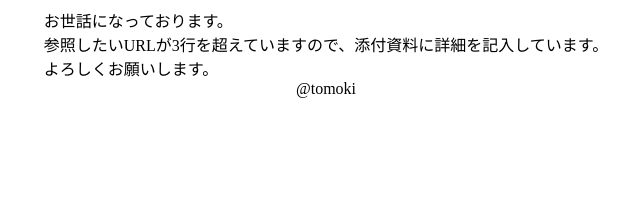
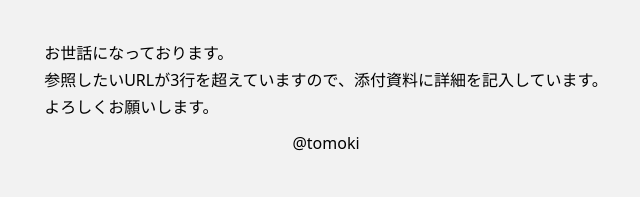
Before and after one commit to tomoki-ReleasedMSG/Univ.io, a plain HTML site: page index.html in a window 1280 px wide. Shown: the whole page, without its empty margins (314-954 px from the left). Drawn offline with Linux system fonts and the light colour scheme.

Commit message:
Update index.html

```diff
--- a/index.html
+++ b/index.html
@@ -1,10 +1,44 @@
+<!DOCTYPE html>
+<html lang="ja">
+<head>
+  <meta charset="UTF-8">
+  <meta name="viewport" content="width=device-width, initial-scale=1">
+  <title>Message</title>
+  <style>
+    body {
+      margin: 0;
+      padding: 40px 0;
+      font-family: system-ui, sans-serif;
+      background: #f2f2f2;
+    }
+
+    /* 本文ブロック：一番長い行にフィットして中央配置 */
+    .message {
+      width: fit-content;
+      margin: 0 auto;
+      text-align: left;
+      line-height: 1.7;
+    }
+
+    /* 署名ブロック：同じ幅で右寄せ */
+    .author {
+      width: fit-content;
+      margin: 10px auto 0;
+      text-align: right;
+      font-weight: 500;
+    }
+  </style>
+</head>
+
 <body>
-  <div style="width: fit-content; margin: 0 auto; text-align: left;">
+  <div class="message">
     お世話になっております。<br>
     参照したいURLが3行を超えていますので、添付資料に詳細を記入しています。<br>
     よろしくお願いします。
   </div>
-  <div style="width: fit-content; margin: 0 auto; text-align: right;">
+
+  <div class="author">
     @tomoki
   </div>
 </body>
+</html>
```
